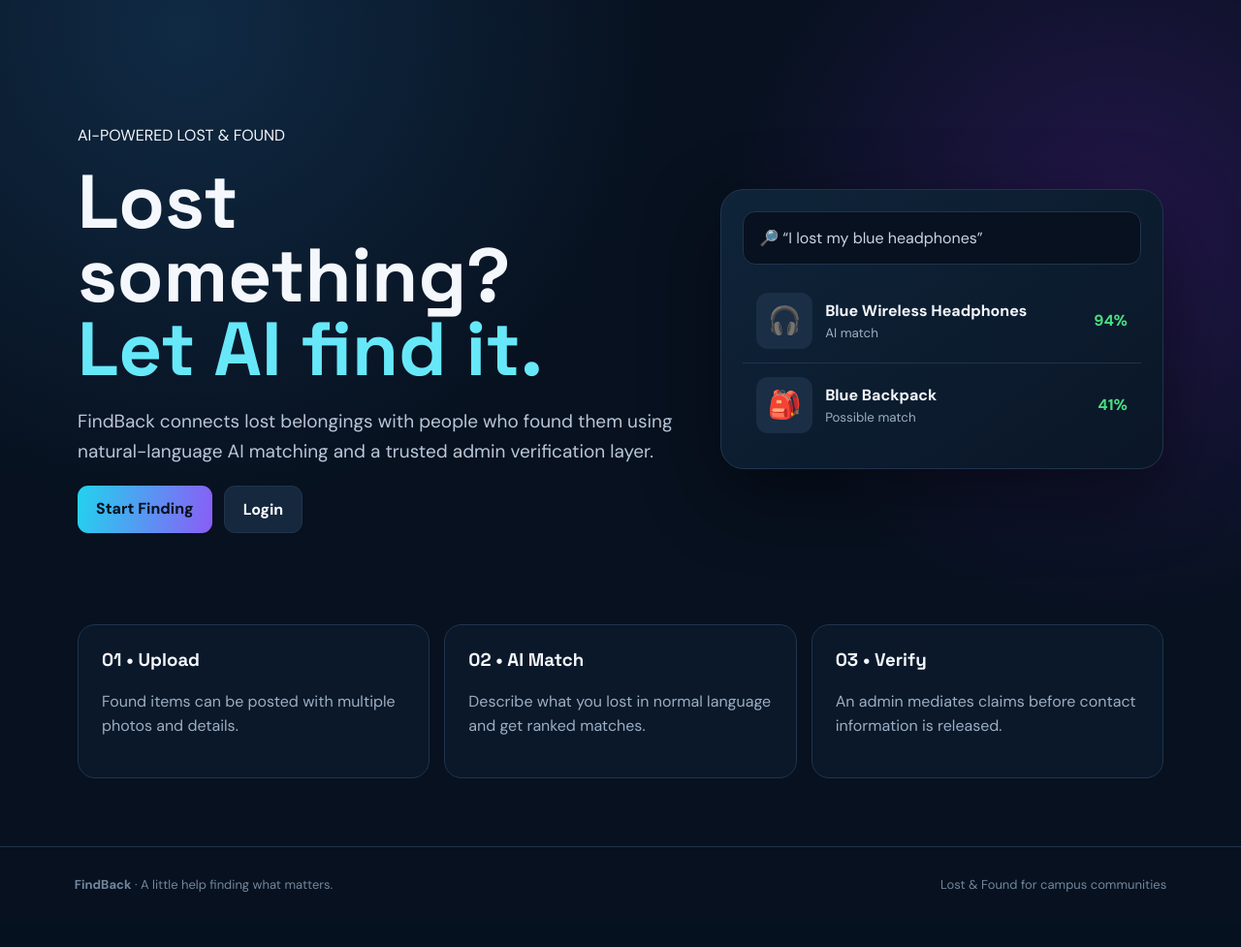
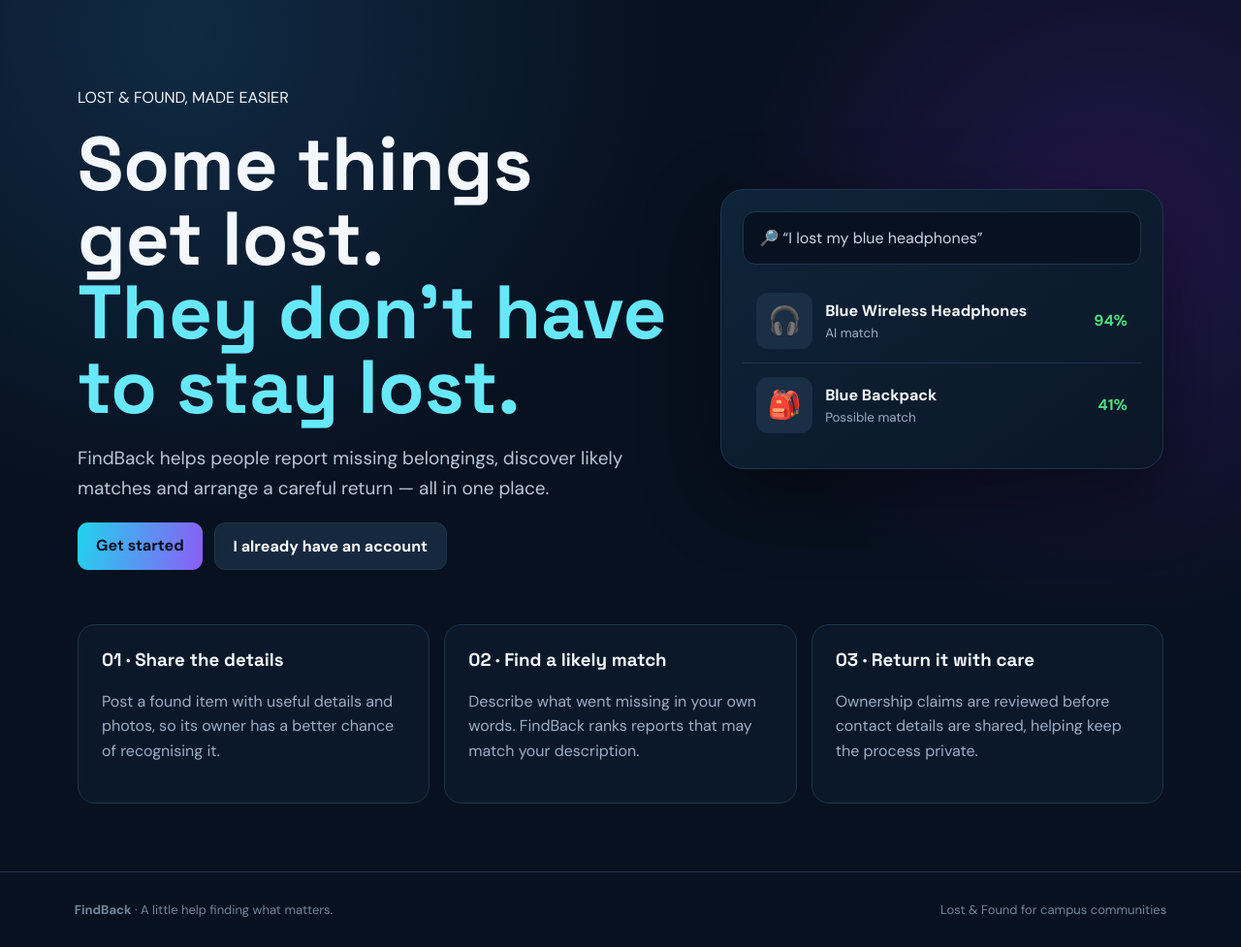
Before and after one commit to prixcejeswani30/FindBack-AI, a Flask app: page / in a window 1280 px wide. Shown: the part 72-1049 px from the top of the page at 97% size. Before the commit the page ends 992 px from the top, so only its background shows below. Run offline with Flask 3, Linux system fonts and the light colour scheme.

Commit message:
Rewrite landing page copy

```diff
--- a/templates/index.html
+++ b/templates/index.html
@@ -2,12 +2,12 @@
 {% block content %}
 <section class="hero">
   <div class="hero-copy">
-    <div class="pill">AI-POWERED LOST & FOUND</div>
-    <h1>Lost something?<br><span>Let AI find it.</span></h1>
-    <p class="lead">FindBack connects lost belongings with people who found them using natural-language AI matching and a trusted admin verification layer.</p>
+    <div class="pill">LOST &amp; FOUND, MADE EASIER</div>
+    <h1>Some things get lost.<br><span>They don't have to stay lost.</span></h1>
+    <p class="lead">FindBack helps people report missing belongings, discover likely matches and arrange a careful return — all in one place.</p>
     <div class="actions">
-      <a class="button" href="{{ url_for('register') }}">Start Finding</a>
-      <a class="button secondary" href="{{ url_for('login') }}">Login</a>
+      <a class="button" href="{{ url_for('register') }}">Get started</a>
+      <a class="button secondary" href="{{ url_for('login') }}">I already have an account</a>
     </div>
   </div>
   <div class="hero-card">
@@ -26,8 +26,8 @@
 </section>
 
 <section class="features">
-  <div><h3>01 • Upload</h3><p>Found items can be posted with multiple photos and details.</p></div>
-  <div><h3>02 • AI Match</h3><p>Describe what you lost in normal language and get ranked matches.</p></div>
-  <div><h3>03 • Verify</h3><p>An admin mediates claims before contact information is released.</p></div>
+  <div><h3>01 · Share the details</h3><p>Post a found item with useful details and photos, so its owner has a better chance of recognising it.</p></div>
+  <div><h3>02 · Find a likely match</h3><p>Describe what went missing in your own words. FindBack ranks reports that may match your description.</p></div>
+  <div><h3>03 · Return it with care</h3><p>Ownership claims are reviewed before contact details are shared, helping keep the process private.</p></div>
 </section>
 {% endblock %}
```
